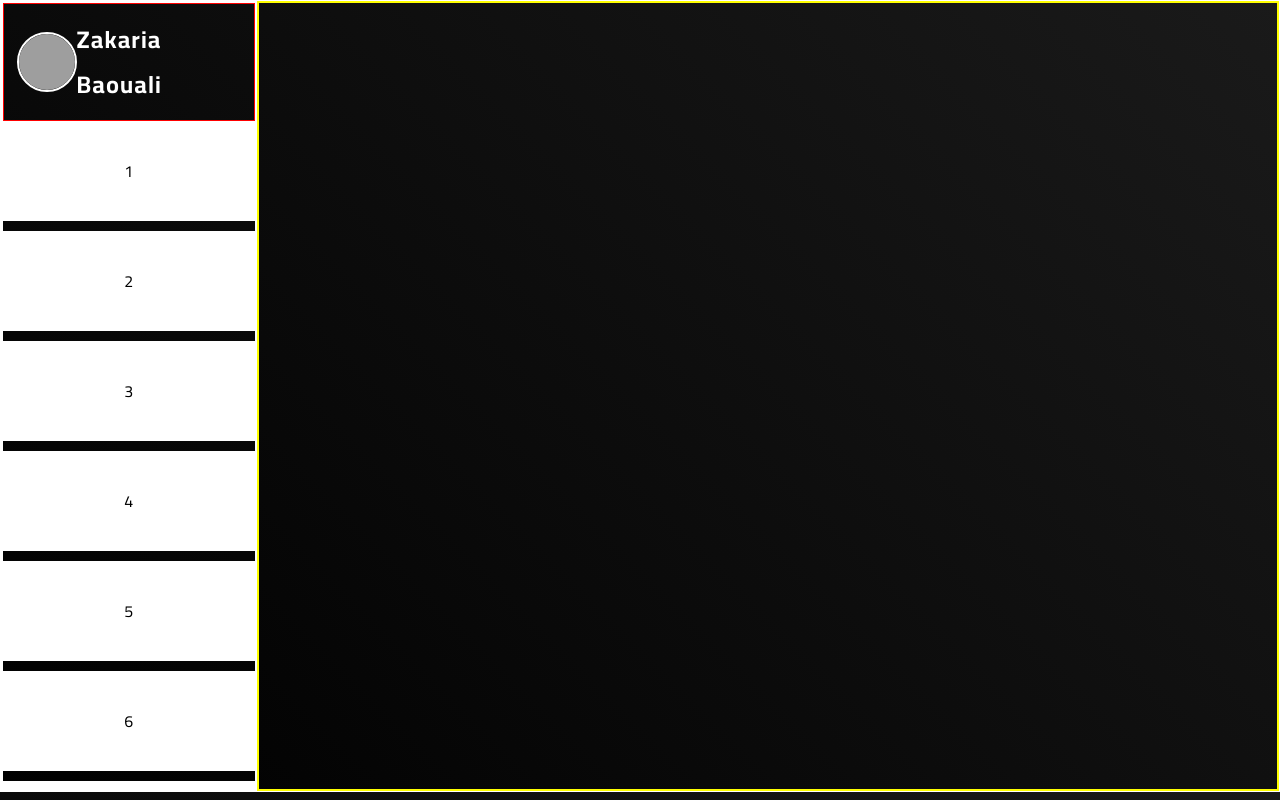
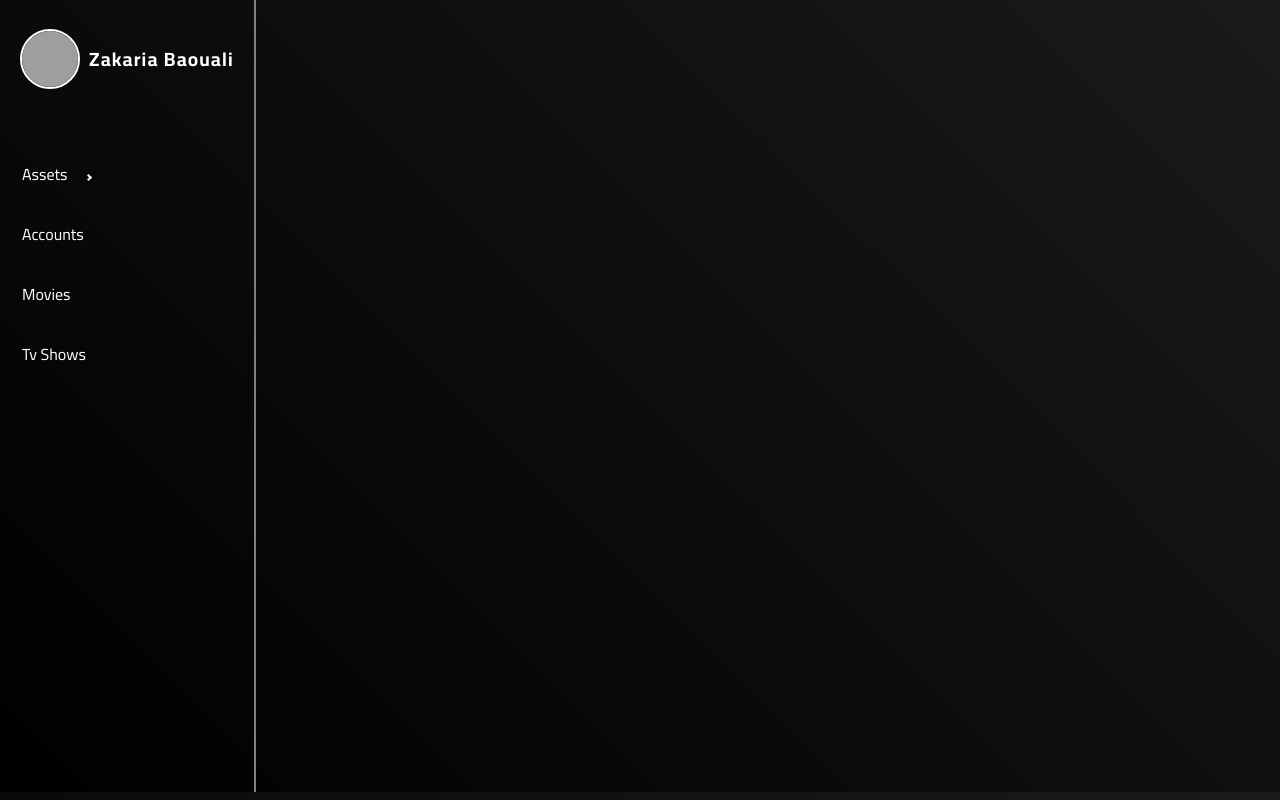
Before and after one commit to ZakariyaaBaouali/netflix-react, a React (Vite) app: page /dashboard in a window 1280 px wide. Built offline with nearby package versions, Linux system fonts and the light colour scheme; grey boxes are pictures that could not be loaded.

Commit message:
add the dashboard to the app

```diff
--- a/package.json
+++ b/package.json
@@ -15,6 +15,7 @@
     "react-dom": "^18.2.0",
     "react-helmet": "^6.1.0",
     "react-icons": "^5.2.0",
+    "react-pro-sidebar": "^1.1.0",
     "react-router-dom": "^6.23.0",
     "styled-components": "^6.1.9"
   },
--- a/src/components/Dashboard/Dashboard.style.ts
+++ b/src/components/Dashboard/Dashboard.style.ts
@@ -1,30 +1,28 @@
+import { Menu, Sidebar } from "react-pro-sidebar";
 import styled from "styled-components";
 
 export const Container = styled.div`
   height: 99vh;
-  border: 1px solid #fff;
   justify-content: flex-start;
 `;
 
-export const Sidebar = styled.aside`
+export const Side = styled.aside`
   width: 20%;
   height: 100%;
-  border: 2px solid #fff;
   overflow: hidden;
+  border-right: 2px solid gray;
 `;
 
 export const Main = styled.main`
   height: 100%;
   width: 80%;
-  border: 2px solid yellow;
   overflow: hidden;
 `;
 
 export const Header = styled.div`
   height: 15%;
-  border: 1px solid red;
   justify-content: space-between;
-  padding: 0 5%;
+  padding: 0 8%;
 
   & img {
     width: 60px;
@@ -35,19 +33,40 @@ export const Header = styled.div`
 
   & h1 {
     text-transform: capitalize;
+    font-size: 1.2rem;
   }
 `;
 
 export const Content = styled.div`
-  min-height: calc(100% - 15%);
-  overflow-y: scroll;
-  flex-direction: column;
+  height: calc(100% - 15%);
 
-  .box {
-    height: 100px;
-    border: 1px solid #fff;
-    background-color: #fff;
-    margin-bottom: 10px;
-    color: #000;
+  & .css-1wvake5 {
+    border: 0px;
   }
 `;
+
+export const Wrapper = styled(Sidebar)`
+  height: 100%;
+  overflow: hidden;
+
+  & div {
+    background-color: transparent;
+  }
+`;
+
+export const List = styled(Menu)`
+  height: 100%;
+
+  & ul {
+    height: 100%;
+    padding: 20px 0;
+  }
+
+  & li {
+    margin: 10px 0;
+  }
+
+  & .ps-menu-button:hover {
+    background-color: transparent !important;
+  }
+`;
--- a/src/components/Dashboard/Dashboard.tsx
+++ b/src/components/Dashboard/Dashboard.tsx
@@ -1,9 +1,18 @@
-import { Container, Content, Header, Main, Sidebar } from "./Dashboard.style";
+import { MenuItem, SubMenu } from "react-pro-sidebar";
+import {
+  Container,
+  Content,
+  Header,
+  List,
+  Main,
+  Side,
+  Wrapper,
+} from "./Dashboard.style";
 
 const Dashboard = () => {
   return (
     <Container>
-      <Sidebar>
+      <Side>
         <Header>
           <img
             src="https://images.pexels.com/photos/1559486/pexels-photo-1559486.jpeg"
@@ -12,17 +21,26 @@ const Dashboard = () => {
           <h1>Zakaria baouali</h1>
         </Header>
         <Content>
-          <div className="box">1</div>
-          <div className="box">2</div>
-          <div className="box">3</div>
-          <div className="box">4</div>
-          <div className="box">5</div>
-          <div className="box">6</div>
-          <div className="box">7</div>
-          <div className="box">8</div>
-          <div className="box">9</div>
+          <Wrapper>
+            <List>
+              <SubMenu label="Assets">
+                <MenuItem
+                  onClick={(e) => {
+                    e.preventDefault();
+                    console.log("images");
+                  }}
+                >
+                  Images
+                </MenuItem>
+                <MenuItem> Videos </MenuItem>
+              </SubMenu>
+              <MenuItem> Accounts </MenuItem>
+              <MenuItem> Movies </MenuItem>
+              <MenuItem> Tv Shows </MenuItem>
+            </List>
+          </Wrapper>
         </Content>
-      </Sidebar>
+      </Side>
       <Main></Main>
     </Container>
   );
```
Also changed, not shown: 1 other file (tests, documents, lock files or other folders).
